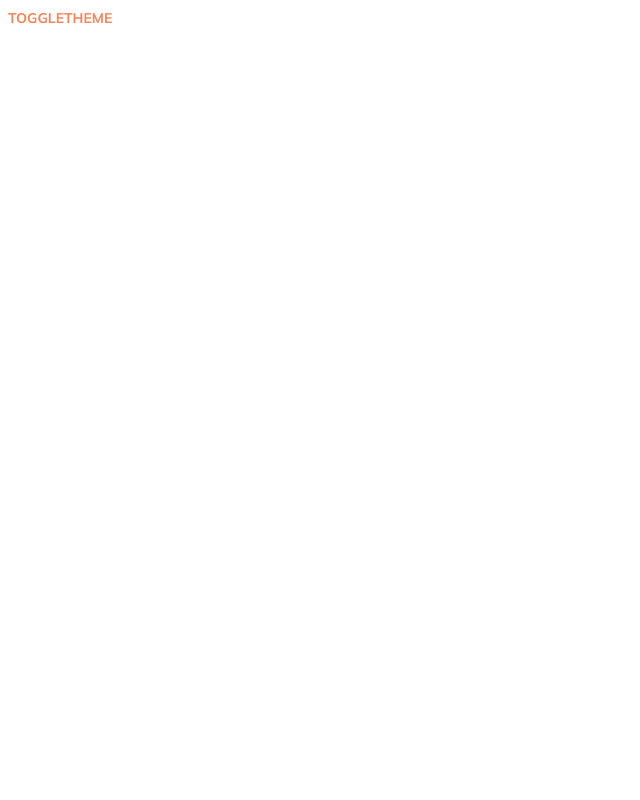
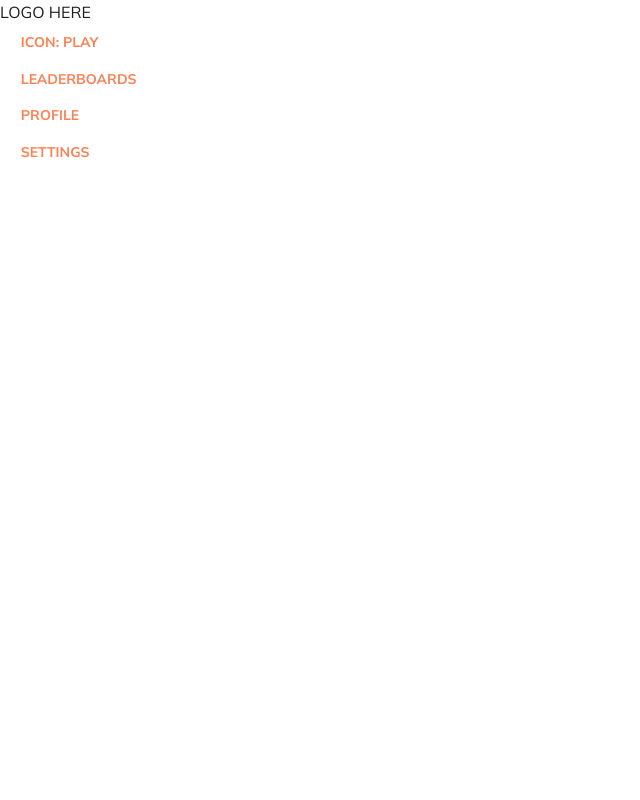
Before and after one commit to Linuxiarnia/synotion.web, a React (Vite) app: page / in a window 1280 px wide. Shown: the top 800 px of the page, without its empty margins (0-640 px from the left). Built offline with nearby package versions, Linux system fonts and the light colour scheme.

Commit message:
feat navButtons

```diff
--- a/src/App.tsx
+++ b/src/App.tsx
@@ -3,6 +3,7 @@ import { AppContent } from './AppContent';
 import { Button, CssBaseline, ThemeProvider,
     useMediaQuery } from '@mui/material';
 import { buildTheme } from '@theme/theme';
+import { NavBar } from '@components/Navigation';
 
 //random bullshit change lmao
 const App: React.FC = () => {
@@ -14,6 +15,7 @@ const App: React.FC = () => {
         <ThemeProvider theme={theme}>
             <CssBaseline />
             <AppContent />
+            <NavBar></NavBar>
             <Button onClick={() => setMode(prev => !prev)}>
                 ToggleTheme
             </Button>
--- /dev/null
+++ b/src/components/Navigation.css
@@ -0,0 +1,29 @@
+.navigation{
+    display: flex;
+    flex-direction: column;
+    height: 100%;
+    min-height: 1000px;
+    left:0;
+    width: 10%;
+    justify-content: space-between;
+}
+.navigation div{
+    display: block;
+}
+
+.navContainer{
+    display: flex;
+    flex-direction: column;
+}
+
+.navContainer div{
+    display: block;
+    width: 80%;
+    margin-left: auto;
+    margin-right: auto;
+}
+
+.navContainer div button{
+    width: auto;
+    text-align: left;
+}
--- a/src/components/Navigation.tsx
+++ b/src/components/Navigation.tsx
@@ -1,12 +1,32 @@
+import { Button } from '@mui/material';
 import React, { useState } from 'react';
+
+
+import './Navigation.css';
 
 export const NavBar = () => {
 
-    type Page = 'Home' | ""
+    type Page = 'Home' | 'Leaderboards' | 'Profile' | 'Settings';
 
-    const [currentPage: Page, setCurrentPage] = useState('Home');
+    const [currentPage, setCurrentPage] = useState<Page>('Home');
+    console.log(currentPage);
 
-    return(<>
-
-    </>);
+    return(
+        <div className='navigation'>
+            <span>
+                <div className='logoContainer'>
+                    LOGO HERE
+                </div>
+                <div className='navContainer'>
+                    <div><Button onClick={() => setCurrentPage('Home')}>Icon: Play</Button></div>
+                    <div><Button onClick={() => setCurrentPage('Leaderboards')}>Leaderboards</Button></div>
+                    <div><Button onClick={() => setCurrentPage('Profile')}>Profile</Button></div>
+                    <div><Button onClick={() => setCurrentPage('Settings')}>Settings</Button></div>
+                </div>
+            </span>
+            <div className='logoutContainer'>
+                <Button onClick={() => {/* logout */}}>Log out</Button>
+            </div>
+        </div>
+    );
 };
```
